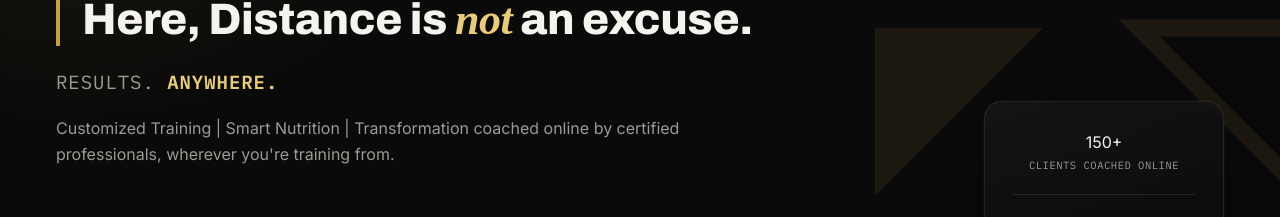
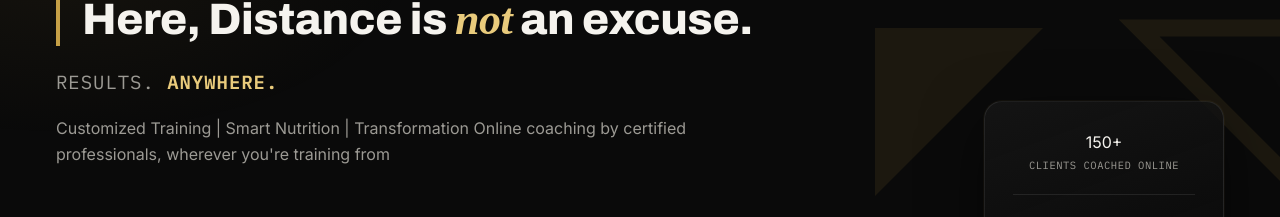
Before and after one commit to abinjthomas059-netizen/serratus, a React (Vite) app: page / in a window 1280 px wide. Shown: the part 511-728 px from the top of the page. Built offline with nearby package versions, Linux system fonts and the light colour scheme; a web font is replaced by a local one.

Commit message:
Update App.jsx

```diff
--- a/src/App.jsx
+++ b/src/App.jsx
@@ -529,7 +529,7 @@ export default function App() {
           <div className="hero-tagline">Results. <b>Anywhere.</b></div>
           <p className="hero-sub">
             Customized Training | Smart Nutrition | Transformation
-            coached online by certified professionals, wherever you're training from.
+            Online coaching by certified professionals, wherever you're training from
           </p>
 
           <div className="hero-mobile-stats">
```
